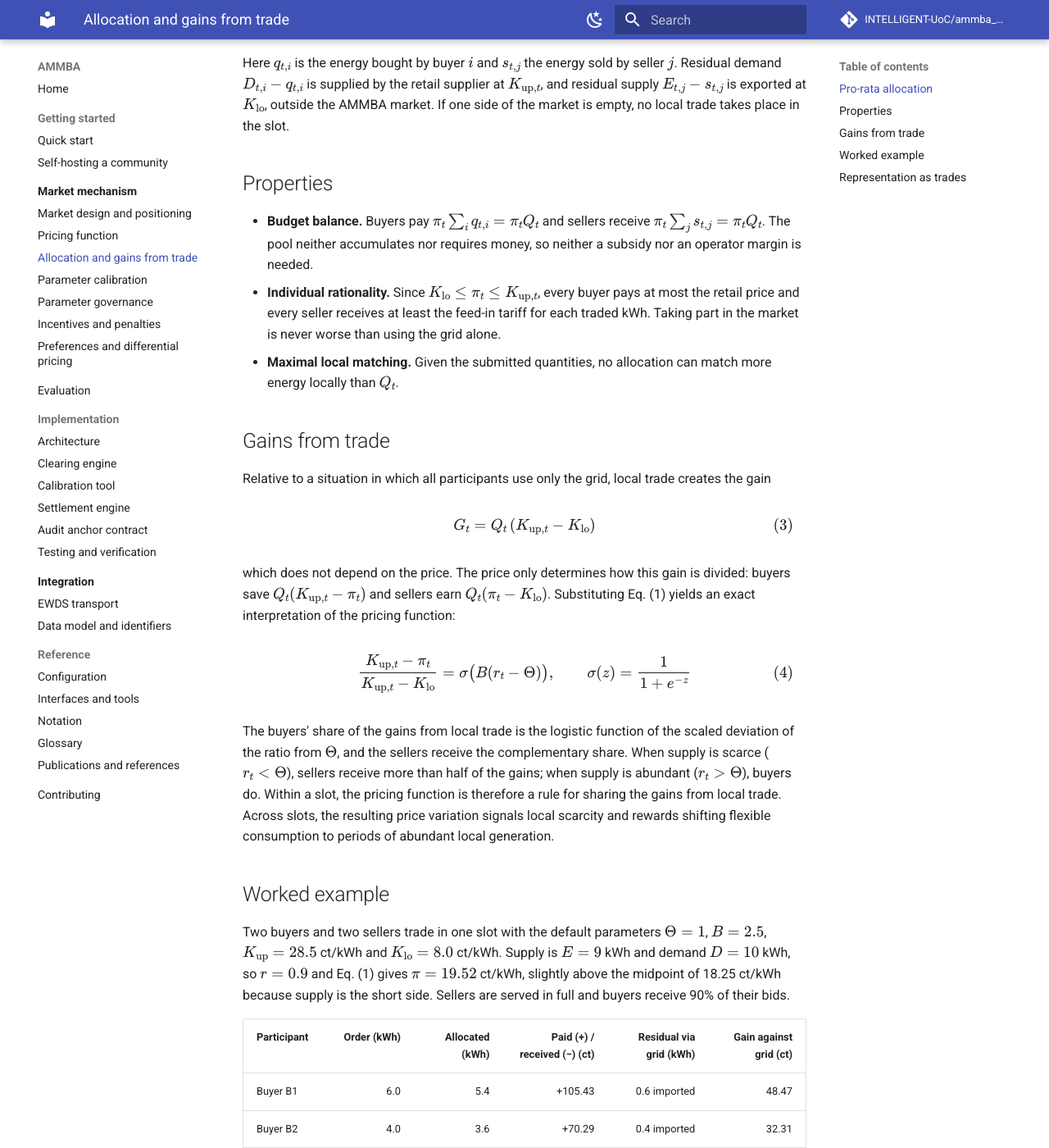
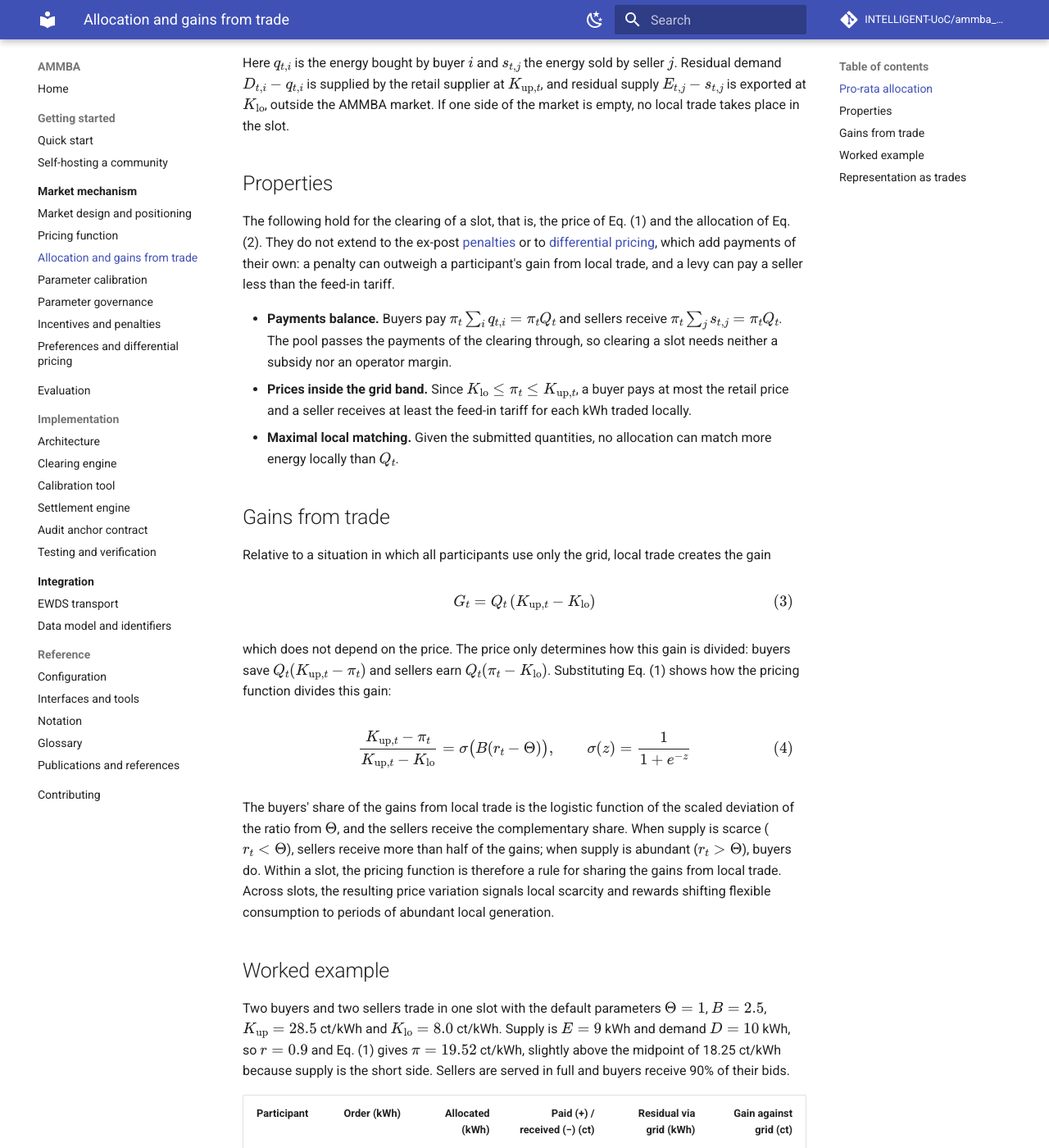
Before and after one commit to INTELLIGENT-UoC/ammba_uoc, an MkDocs documentation site: the page built from docs/model/allocation.md, in a window 1280 px wide and 1400 px high, scrolled down 356 px. Shown: the whole window at 82% size. Built offline with MkDocs 1.6.1 and Material for MkDocs 9.7.7, drawn with Linux system fonts in a browser that asks for light colours; comment, search, counter and statistics services are not loaded; some of the changed text lies outside the part shown.

Commit message:
docs: state the clearing properties without budget-balance and rationality claims (#101)
The docs presented budget balance and individual rationality as properties of
the mechanism. They hold only for the clearing of a slot (price and pro-rata
allocation); the ex-post penalties and differential pricing add payments that
can leave a participant below the grid alternative and the pool off balance.
State the clearing facts directly (payments balance, prices inside the grid
band), name their scope, and drop the "exact interpretation" wording.

Co-authored-by: Claude Opus 5.5 <noreply@anthropic.com>

```diff
--- a/docs/model/allocation.md
+++ b/docs/model/allocation.md
@@ -18,13 +18,20 @@ market is empty, no local trade takes place in the slot.
 
 ## Properties
 
-- **Budget balance.** Buyers pay $\pi_t \sum_i q_{t,i} = \pi_t Q_t$ and sellers
-  receive $\pi_t \sum_j s_{t,j} = \pi_t Q_t$. The pool neither accumulates nor
-  requires money, so neither a subsidy nor an operator margin is needed.
-- **Individual rationality.** Since $K_{\mathrm{lo}} \le \pi_t \le K_{\mathrm{up},t}$,
-  every buyer pays at most the retail price and every seller receives at least
-  the feed-in tariff for each traded kWh. Taking part in the market is never
-  worse than using the grid alone.
+The following hold for the clearing of a slot, that is, the price of Eq. (1)
+and the allocation of Eq. (2). They do not extend to the ex-post
+[penalties](incentives.md) or to
+[differential pricing](extensions.md#energy-type-differential-pricing), which
+add payments of their own: a penalty can outweigh a participant's gain from
+local trade, and a levy can pay a seller less than the feed-in tariff.
+
+- **Payments balance.** Buyers pay $\pi_t \sum_i q_{t,i} = \pi_t Q_t$ and
+  sellers receive $\pi_t \sum_j s_{t,j} = \pi_t Q_t$. The pool passes the
+  payments of the clearing through, so clearing a slot needs neither a subsidy
+  nor an operator margin.
+- **Prices inside the grid band.** Since $K_{\mathrm{lo}} \le \pi_t \le K_{\mathrm{up},t}$,
+  a buyer pays at most the retail price and a seller receives at least the
+  feed-in tariff for each kWh traded locally.
 - **Maximal local matching.** Given the submitted quantities, no allocation can
   match more energy locally than $Q_t$.
 
@@ -39,8 +46,8 @@ $$
 
 which does not depend on the price. The price only determines how this gain is
 divided: buyers save $Q_t (K_{\mathrm{up},t} - \pi_t)$ and sellers earn
-$Q_t (\pi_t - K_{\mathrm{lo}})$. Substituting Eq. (1) yields an exact
-interpretation of the pricing function:
+$Q_t (\pi_t - K_{\mathrm{lo}})$. Substituting Eq. (1) shows how the pricing
+function divides this gain:
 
 $$
 \frac{K_{\mathrm{up},t} - \pi_t}{K_{\mathrm{up},t} - K_{\mathrm{lo}}} = \sigma\big(B (r_t - \Theta)\big),
@@ -70,10 +77,10 @@ are served in full and buyers receive 90% of their bids.
 | Buyer B2    |               4.0 |             3.6 |                       +70.29 |            0.4 imported |                  32.31 |
 | Seller S1   |               5.0 |             5.0 |                       −97.62 |                     0.0 |                  57.62 |
 | Seller S2   |               4.0 |             4.0 |                       −78.10 |                     0.0 |                  46.10 |
-| **Total**   | E = 9.0, D = 10.0 |         Q = 9.0 |    **0.00** (budget balance) |                     1.0 |             **184.50** |
+| **Total**   | E = 9.0, D = 10.0 |         Q = 9.0 |  **0.00** (payments balance) |                     1.0 |             **184.50** |
 
 The gains from local trade of 184.50 ct are split 43.8% to the buyers and
-56.2% to the sellers, exactly as Eq. (4) predicts with
+56.2% to the sellers, as Eq. (4) gives with
 $\sigma(2.5 \cdot (0.9 - 1)) = 0.438$.
 
 ![Pool-mediated clearing of the worked example](../assets/figures/pool.png)
```
Also changed, not shown: README.md (+5 -4 lines), docs/index.md (+7 -5 lines), docs/model/index.md (+2 -2 lines).
